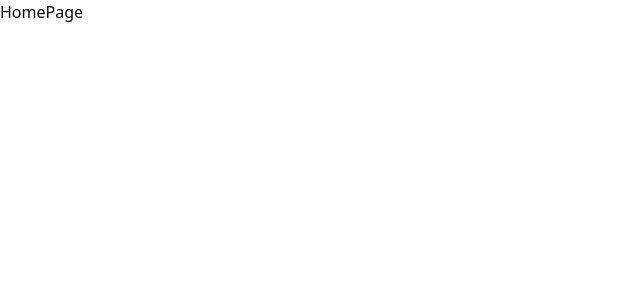
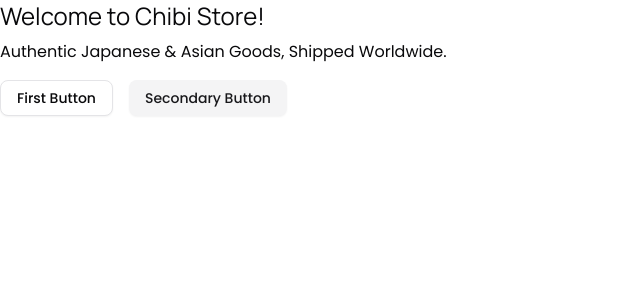
Before and after one commit to henrytnk/chibi-store, a Next.js app: page / in a window 1280 px wide. Shown: the top 300 px of the page, without its empty margins (0-640 px from the left). Built offline with nearby package versions, Linux system fonts and the light colour scheme.

Commit message:
Add Custom Fonts

```diff
--- /dev/null
+++ b/app/_ui/fonts.ts
@@ -0,0 +1,12 @@
+import { Poppins, Manrope } from "next/font/google";
+
+export const poppins = Poppins({
+  weight: ["300", "400", "500", "600", "700"],
+  subsets: ["latin"],
+  variable: "--font-poppins",
+});
+
+export const manrope = Manrope({
+  subsets: ["latin"],
+  variable: "--font-manrope",
+});
--- a/app/layout.tsx
+++ b/app/layout.tsx
@@ -1,16 +1,6 @@
 import type { Metadata } from "next";
-import { Geist, Geist_Mono } from "next/font/google";
+import { poppins } from "./_ui/fonts";
 import "./globals.css";
-
-const geistSans = Geist({
-  variable: "--font-geist-sans",
-  subsets: ["latin"],
-});
-
-const geistMono = Geist_Mono({
-  variable: "--font-geist-mono",
-  subsets: ["latin"],
-});
 
 export const metadata: Metadata = {
   title: "Chibi Store",
@@ -25,7 +15,7 @@ export default function RootLayout({
   return (
     <html lang="en">
       <body
-        className={`${geistSans.variable} ${geistMono.variable} antialiased`}
+        className={`${poppins.className} antialiased`}
       >
         {children}
       </body>
--- a/app/page.tsx
+++ b/app/page.tsx
@@ -1,6 +1,20 @@
+import { Button } from "@/components/ui/button";
+import { manrope } from "./_ui/fonts";
+
 const HomePage = () => {
   return (
-    <div>HomePage</div>
+    <>
+      <h1 className={`${manrope.className} text-2xl mb-2`}>Welcome to Chibi Store!</h1>
+      <p className="mb-4">Authentic Japanese & Asian Goods, Shipped Worldwide.</p>
+      <div className="flex gap-4">
+        <Button variant='outline' size='default' >
+          First Button
+        </Button>
+        <Button variant='secondary' size='default' >
+          Secondary Button
+        </Button>
+      </div>
+    </>
   )
 }
 
```
